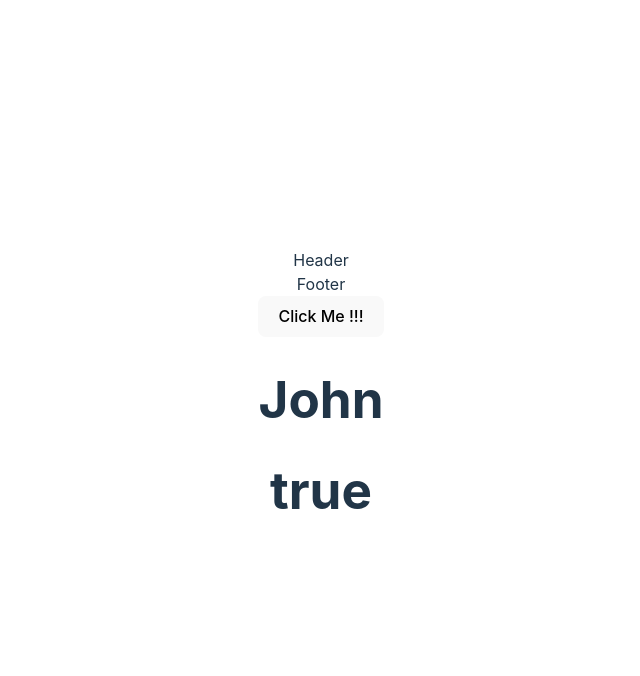
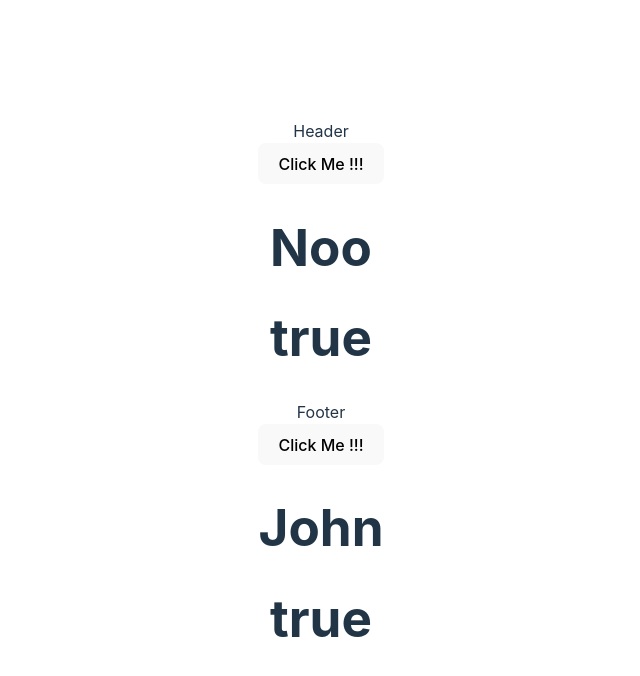
Before and after one commit to DatTranConggg/react-journey, a React (Vite) app: page / in a window 1280 px wide. Shown: the top 676 px of the page, without its empty margins (319-959 px from the left). Built offline with nearby package versions, Linux system fonts and the light colour scheme.

Commit message:
:art: : add use-case of children props

```diff
--- a/src/App.tsx
+++ b/src/App.tsx
@@ -2,11 +2,20 @@ import { StudentModel } from 'models'
 import './App.css'
 import { Header, Footer } from './components/common'
 import { Student } from 'features/labs/Student'
+import MainLayout from 'layout/MainLayout'
 
 function App() {
 
   const john: StudentModel = {
     name: "John",
+    age: 22,
+    isHero: true,
+    hobbyList: 'nhau'
+  }
+
+
+  const noo: StudentModel = {
+    name: "Noo",
     age: 22,
     isHero: true,
     hobbyList: 'nhau'
@@ -19,8 +28,9 @@ function App() {
 
   return (
     <>
-      <Header></Header>
-      <Footer></Footer>
+      <MainLayout>
+        <Student student={noo} onClick={handleOnClick} />
+      </MainLayout>
 
       <Student student={john} onClick={handleOnClick} />
     </>
--- a/src/components/common/Footer.tsx
+++ b/src/components/common/Footer.tsx
@@ -1,8 +1,10 @@
+
 
 export interface FooterProps {
 }
 
-export function Footer (props: FooterProps) {
+export function Footer () {
+
   return (
     <div>
       Footer
--- /dev/null
+++ b/src/layout/MainLayout.tsx
@@ -0,0 +1,18 @@
+import { Footer, Header } from "components/common";
+import { ReactNode } from "react";
+
+export interface MainLayoutProps {
+    children?: ReactNode
+}
+
+export default function MainLayout ({ children }: MainLayoutProps) {
+  return (
+    <div>
+      <Header />
+      <div>
+        { children }
+      </div>
+      <Footer />
+    </div>
+  );
+}
--- /dev/null
+++ b/src/layout/index.ts
@@ -0,0 +1 @@
+export * from './MainLayout'
```
